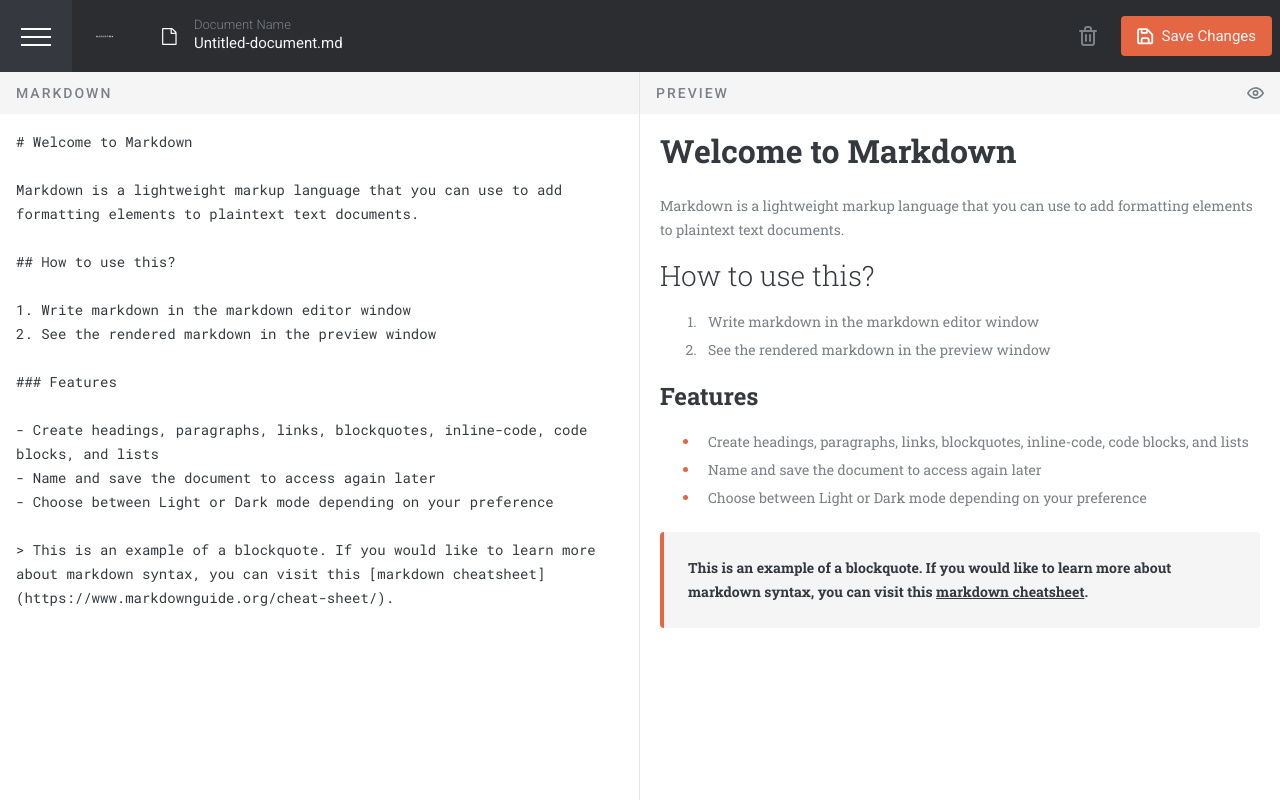
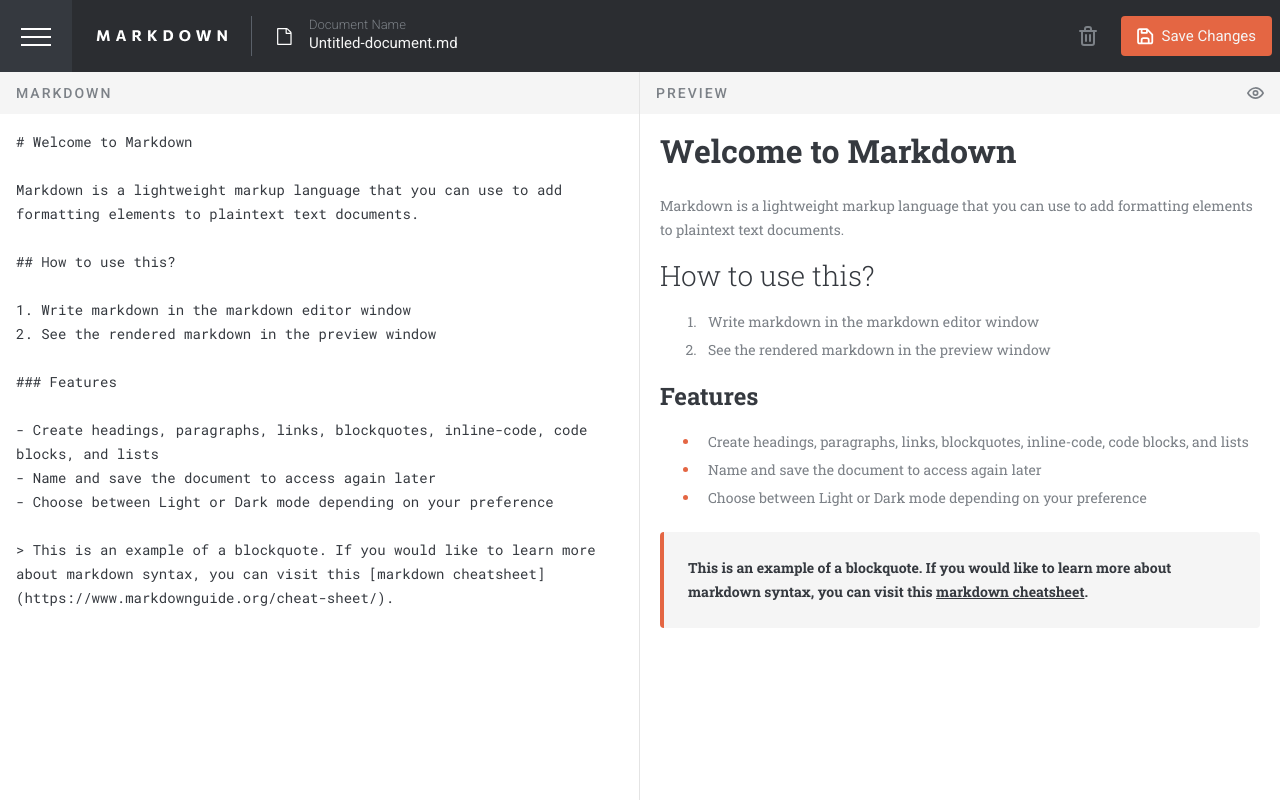
Before and after one commit to Furxx2000/In-browser-markdown-editor, a React (Vite) app: page / in a window 1280 px wide. Built offline with nearby package versions, Linux system fonts and the light colour scheme.

Commit message:
Import mixins, apply tablet and desktop style

```diff
--- a/src/scss/FileRename.scss
+++ b/src/scss/FileRename.scss
@@ -1,8 +1,22 @@
+@import './@mixins/@mixins.scss';
+
 .file-rename {
   gap: 1rem;
   align-items: center;
   padding-block: 16px;
   margin-right: auto;
+
+  @include tablet {
+    min-width: 375px;
+  }
+
+  @include desktop {
+    min-width: 44%;
+  }
+
+  .document-name {
+    flex-grow: 1;
+  }
 
   label {
     display: block;
@@ -10,6 +24,7 @@
   }
 
   input {
+    width: 100%;
     outline: none;
     padding: 0;
     border: none;
--- a/src/scss/GrayHeader.scss
+++ b/src/scss/GrayHeader.scss
@@ -9,6 +9,7 @@
   color: var(--clr-gray-2);
   background-color: var(--clr-white-1);
   transition: 0.5s ease;
+
   @include tablet {
     position: relative;
   }
@@ -24,4 +25,14 @@
       border-color: var(--clr-gray-1);
     }
   }
+
+  svg {
+    cursor: pointer;
+
+    @include desktop {
+      &:hover use {
+        fill: var(--clr-orange-1);
+      }
+    }
+  }
 }
--- a/src/scss/Header.scss
+++ b/src/scss/Header.scss
@@ -10,6 +10,7 @@
   padding-right: 0.5rem;
   z-index: 100;
   transition: left 0.4s ease;
+
   @include tablet {
     grid-area: Header;
     gap: 1.5rem;
@@ -18,9 +19,37 @@
   &.is-active {
     left: 250px;
   }
+
+  .icon-logo {
+    display: none;
+    width: 131px;
+    height: 18px;
+
+    @include desktop {
+      display: block;
+    }
+  }
+
+  .divider {
+    display: none;
+    width: 1px;
+    height: 40px;
+    background-color: var(--clr-gray-1);
+
+    @include desktop {
+      display: block;
+    }
+  }
+
+  .icon-delete {
+    width: 18px;
+    height: 20px;
+    cursor: pointer;
+
+    @include desktop {
+      &:hover use {
+        fill: var(--clr-orange-1);
+      }
+    }
+  }
 }
-
-.icon-delete {
-  width: 18px;
-  height: 20px;
-}
--- a/src/scss/MainContent.scss
+++ b/src/scss/MainContent.scss
@@ -35,12 +35,19 @@
     background-color: var(--clr-white-2);
     transition: 0.5s ease;
 
+    &-content .preview-content {
+      padding: 22px 48px 63px 48px;
+    }
+
+    @include desktop {
+      .preview-content {
+        max-width: 672px;
+        padding: 24px 0 63px 0;
+      }
+    }
+
     @include darkMode {
       background-color: var(--clr-dark-1);
     }
-
-    .one-page-preview-content .preview-content {
-      padding: 22px 48px;
-    }
   }
 }
```
